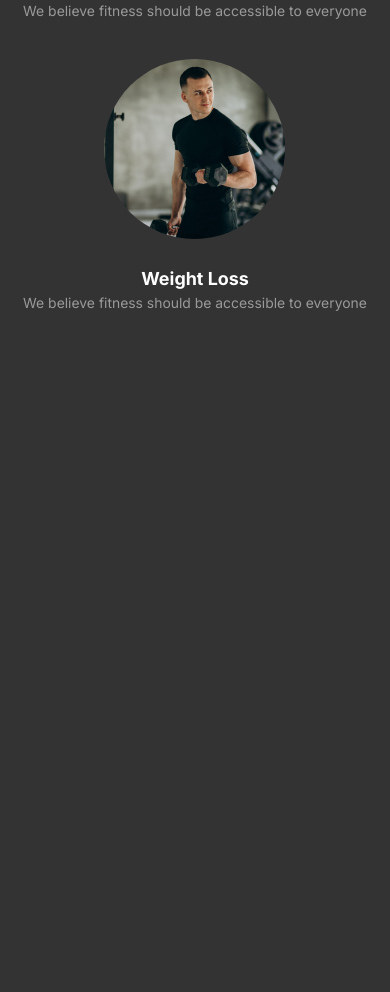
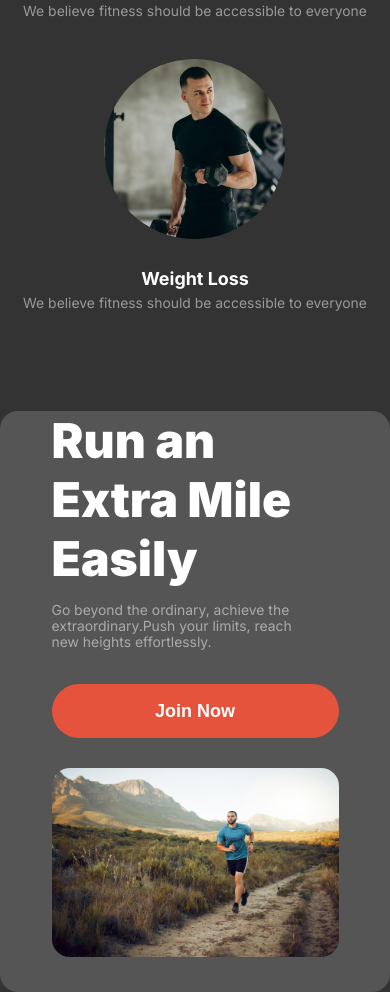
Before and after one commit to shantoislam242/assignment-2, a plain HTML site: page index.html in a window 390 px wide. Shown: the part 2521-3513 px from the top of the page. Before the commit the page ends 2832 px from the top, so only its background shows below. Drawn offline with Linux system fonts and the light colour scheme.

Commit message:
second main part added and added responsiveness

```diff
--- a/index.html
+++ b/index.html
@@ -86,6 +86,17 @@
             </div>
 
         </section>
+        <section class="second-main">
+            <div class="text-box">
+                <h3 class="first-title">Run an Extra Mile Easily</h3>
+                <p class="circle-drccription pbox">Go beyond the ordinary, achieve the extraordinary.Push your limits, reach new heights effortlessly.</p>
+                <button class="btn-primary big-btn">Join Now</button>
+            </div>
+            <div class="second-m-img">
+                <img class="run-img" src="images/run.jpg" alt="">
+
+            </div>
+        </section>
 
 
     </main>
--- a/styles/responsive.css
+++ b/styles/responsive.css
@@ -1,4 +1,9 @@
 @media screen and (max-width:576px) {
+
+    body {
+        overflow-x: hidden;
+      }
+
 
     .nav-btn{
         display: none;
@@ -57,6 +62,30 @@
         display: grid;
         grid-template-columns: repeat(1, 1fr);
       }
+      /* second main part  */
 
+      .second-main{
+        flex-direction: column;
+        margin-right: 0px;
+        padding-right: 0px;
+        align-items: center;
+      }
+      .run-img , .text-box{
+        max-width: 287px;
+        width: 100%;
+        margin: 0px;
+        padding: 0px;
+        justify-content: flex-start;
+
+      }
+      .big-btn{
+        width: 287px;
+        height: 54px;
+        font-size: 1.125rem;
+        margin-bottom: 30px;
+      }
+      .run-img{
+        margin-bottom: 35px;
+      }
 
 }
--- a/styles/style.css
+++ b/styles/style.css
@@ -221,7 +221,6 @@ header{
 .circle-drccription{
   font-size: 0.87rem;
   color: rgba(255, 255, 255, 0.5);
-  text-align: center;
   padding-left: 20px;
   padding-right: 20px;
 }
@@ -230,3 +229,46 @@ header{
   color: #FFFFFF;
   margin-bottom: 6px;
 }
+
+/* second main part start */
+.second-main{
+
+  margin-top: 100px;
+  display: flex;
+  justify-content: space-between;
+  border-radius: 18px;
+  background: rgb(85, 85, 85);
+
+
+
+}
+
+.text-box{
+
+
+  max-width: 444px;
+  width: 100%;
+
+  padding-left: 54px;
+  padding-top: 40px;
+  padding-bottom: 40px;
+
+}
+.pbox{
+ margin-bottom: 34px;
+ padding-left: 0;
+
+}
+
+.run-img{
+  max-width: 366px;
+  max-height: 312px;
+  width: 100%;
+  height: auto;
+  border-radius: 18px;
+  margin-top: 35px;
+  margin-right: 30px;
+  display: block;
+
+
+}
```
